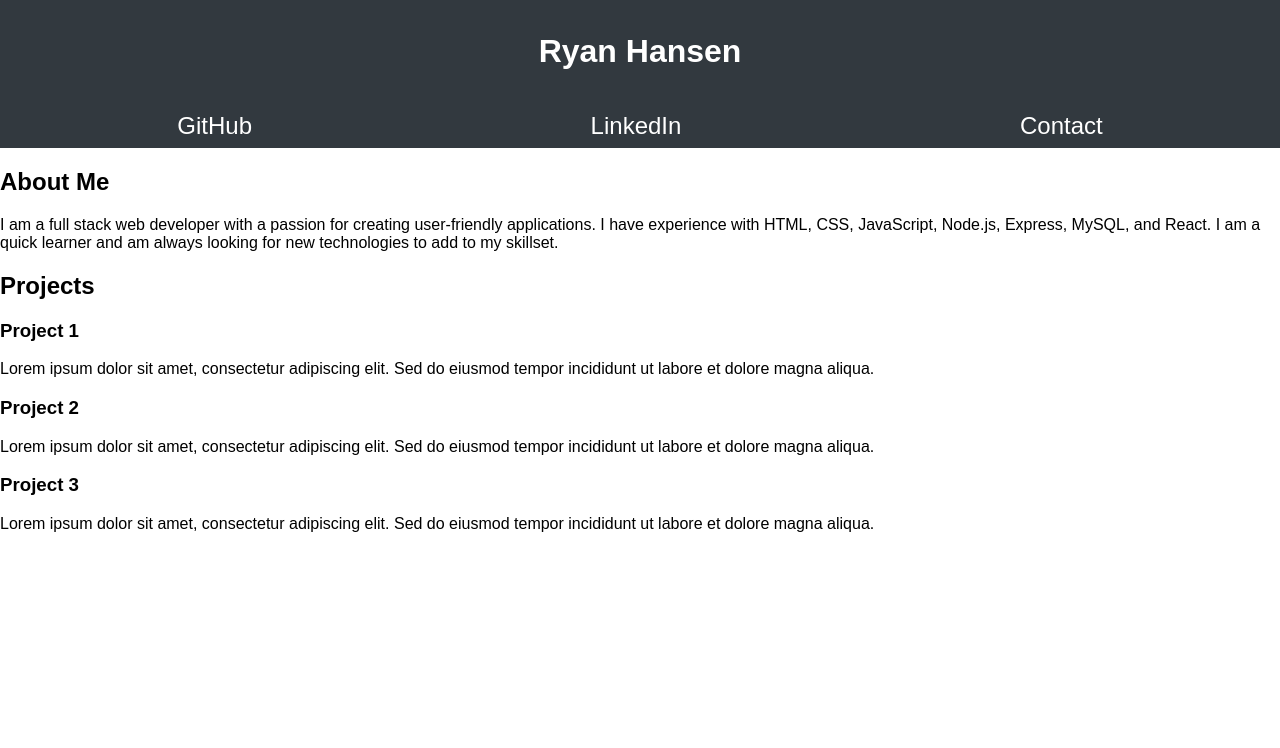
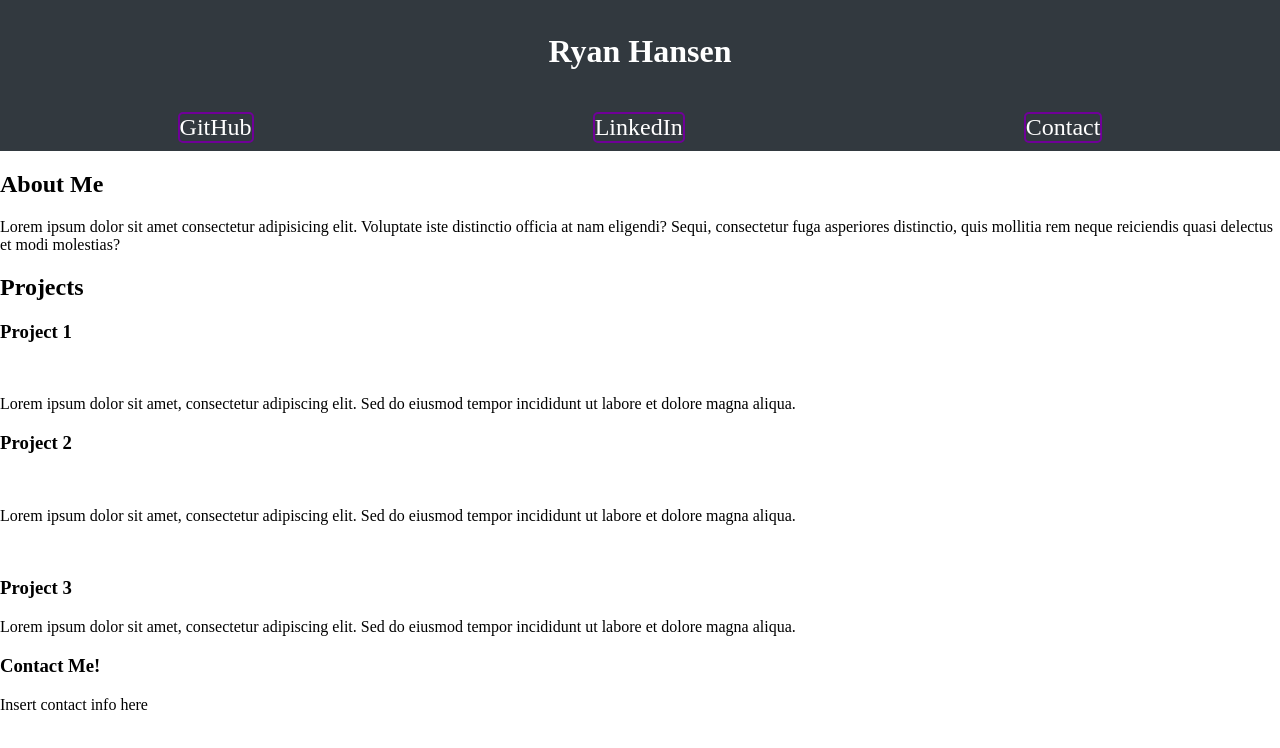
Before and after one commit to rhansen27/professional-portfolio, a plain HTML site: page index.html in a window 1280 px wide. Drawn offline with Linux system fonts and the light colour scheme.

Commit message:
added some more html and css

```diff
--- a/assets/style.css
+++ b/assets/style.css
@@ -21,10 +21,11 @@ nav {
 nav a {
   color: white;
   text-decoration: none;
+  border: 2px solid var(--secondary-color);
+  border-radius: 5px;
 }
 body {
   margin: 0;
   padding: 0;
-  font-family: Arial, sans-serif;
   background-color: white;
 }
--- a/index.html
+++ b/index.html
@@ -20,16 +20,17 @@
       <section class="about-me">
         <h2>About Me</h2>
         <p>
-          I am a full stack web developer with a passion for creating
-          user-friendly applications. I have experience with HTML, CSS,
-          JavaScript, Node.js, Express, MySQL, and React. I am a quick learner
-          and am always looking for new technologies to add to my skillset.
+          Lorem ipsum dolor sit amet consectetur adipisicing elit. Voluptate
+          iste distinctio officia at nam eligendi? Sequi, consectetur fuga
+          asperiores distinctio, quis mollitia rem neque reiciendis quasi
+          delectus et modi molestias?
         </p>
       </section>
       <section class="project-container">
         <h2>Projects</h2>
         <div class="project">
           <h3>Project 1</h3>
+          <img src="" alt="" />
           <p>
             Lorem ipsum dolor sit amet, consectetur adipiscing elit. Sed do
             eiusmod tempor incididunt ut labore et dolore magna aliqua.
@@ -37,12 +38,14 @@
         </div>
         <div class="project">
           <h3>Project 2</h3>
+          <img src="" alt="" />
           <p>
             Lorem ipsum dolor sit amet, consectetur adipiscing elit. Sed do
             eiusmod tempor incididunt ut labore et dolore magna aliqua.
           </p>
         </div>
         <div class="project">
+          <img src="" alt="" />
           <h3>Project 3</h3>
           <p>
             Lorem ipsum dolor sit amet, consectetur adipiscing elit. Sed do
@@ -51,5 +54,9 @@
         </div>
       </section>
     </main>
+    <footer>
+      <h3 class="contact-info">Contact Me!</h3>
+      <p class="contact">Insert contact info here</p>
+    </footer>
   </body>
 </html>
```
